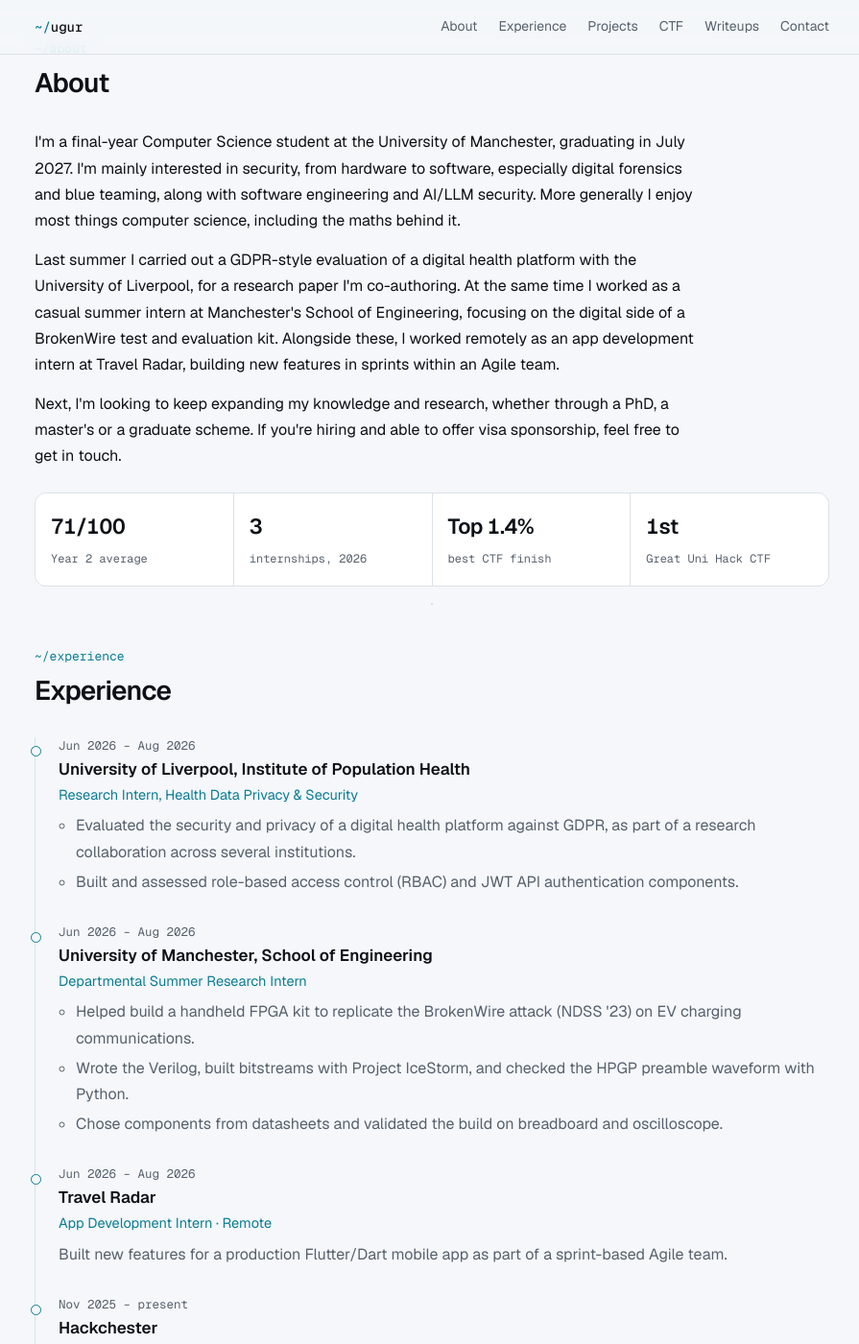
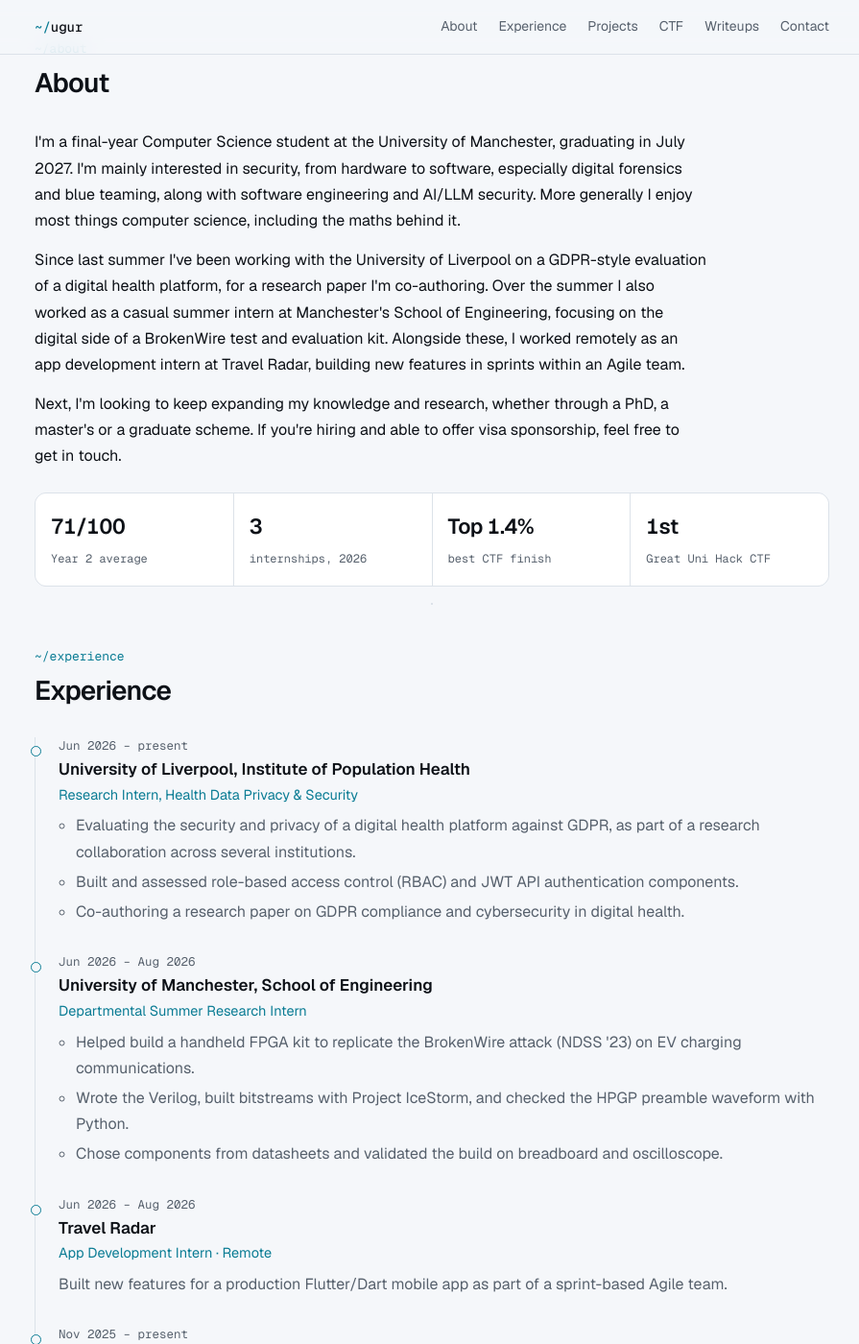
Before and after one commit to ugurturgut1/ugurturgut1.github.io, a Jekyll site: the page built from index.html, in a window 1280 px wide and 1400 px high, scrolled down 721 px. Shown: the whole window at 96% size, without its empty margins (190-1085 px from the left). Built offline with Jekyll 4.4.1, drawn with Linux system fonts in a browser that asks for light colours.

Commit message:
Liverpool role: mark as ongoing

```diff
--- a/index.html
+++ b/index.html
@@ -52,8 +52,8 @@
   <p>I'm a final-year Computer Science student at the University of Manchester, graduating in July 2027. I'm mainly
   interested in security, from hardware to software, especially digital forensics and blue teaming, along with software
   engineering and AI/LLM security. More generally I enjoy most things computer science, including the maths behind it.</p>
-  <p>Last summer I carried out a GDPR-style evaluation of a digital health platform with the University of Liverpool, for
-  a research paper I'm co-authoring. At the same time I worked as a casual summer intern at Manchester's School of
+  <p>Since last summer I've been working with the University of Liverpool on a GDPR-style evaluation of a digital health
+  platform, for a research paper I'm co-authoring. Over the summer I also worked as a casual summer intern at Manchester's School of
   Engineering, focusing on the digital side of a BrokenWire test and evaluation kit. Alongside these, I worked remotely as
   an app development intern at Travel Radar, building new features in sprints within an Agile team.</p>
   <p>Next, I'm looking to keep expanding my knowledge and research, whether through a PhD, a master's or a graduate scheme.
@@ -71,12 +71,13 @@
   <h2>Experience</h2>
   <ol class="timeline">
     <li>
-      <div class="when">Jun 2026 – Aug 2026</div>
+      <div class="when">Jun 2026 – present</div>
       <h3>University of Liverpool, Institute of Population Health</h3>
       <div class="role">Research Intern, Health Data Privacy &amp; Security</div>
       <ul>
-        <li>Evaluated the security and privacy of a digital health platform against GDPR, as part of a research collaboration across several institutions.</li>
+        <li>Evaluating the security and privacy of a digital health platform against GDPR, as part of a research collaboration across several institutions.</li>
         <li>Built and assessed role-based access control (RBAC) and JWT API authentication components.</li>
+        <li>Co-authoring a research paper on GDPR compliance and cybersecurity in digital health.</li>
       </ul>
     </li>
     <li>
```
